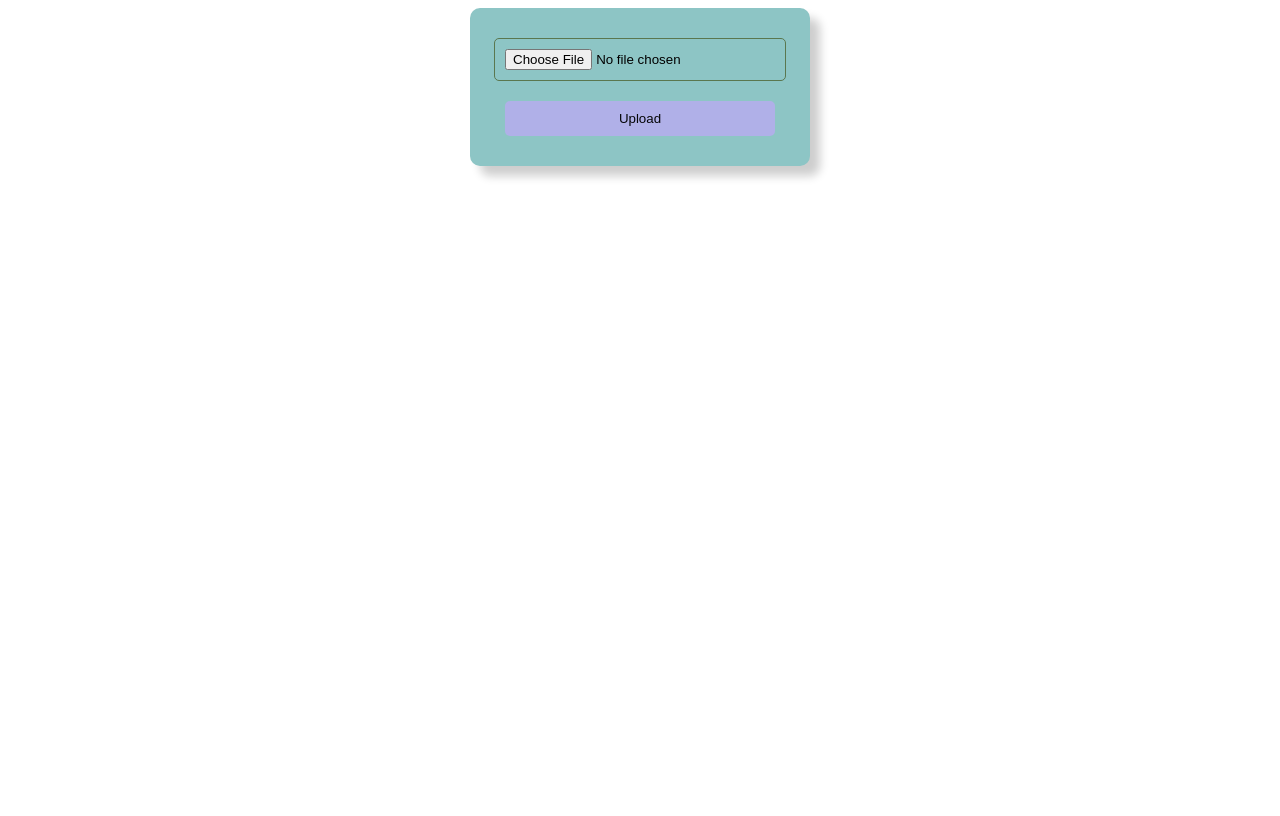
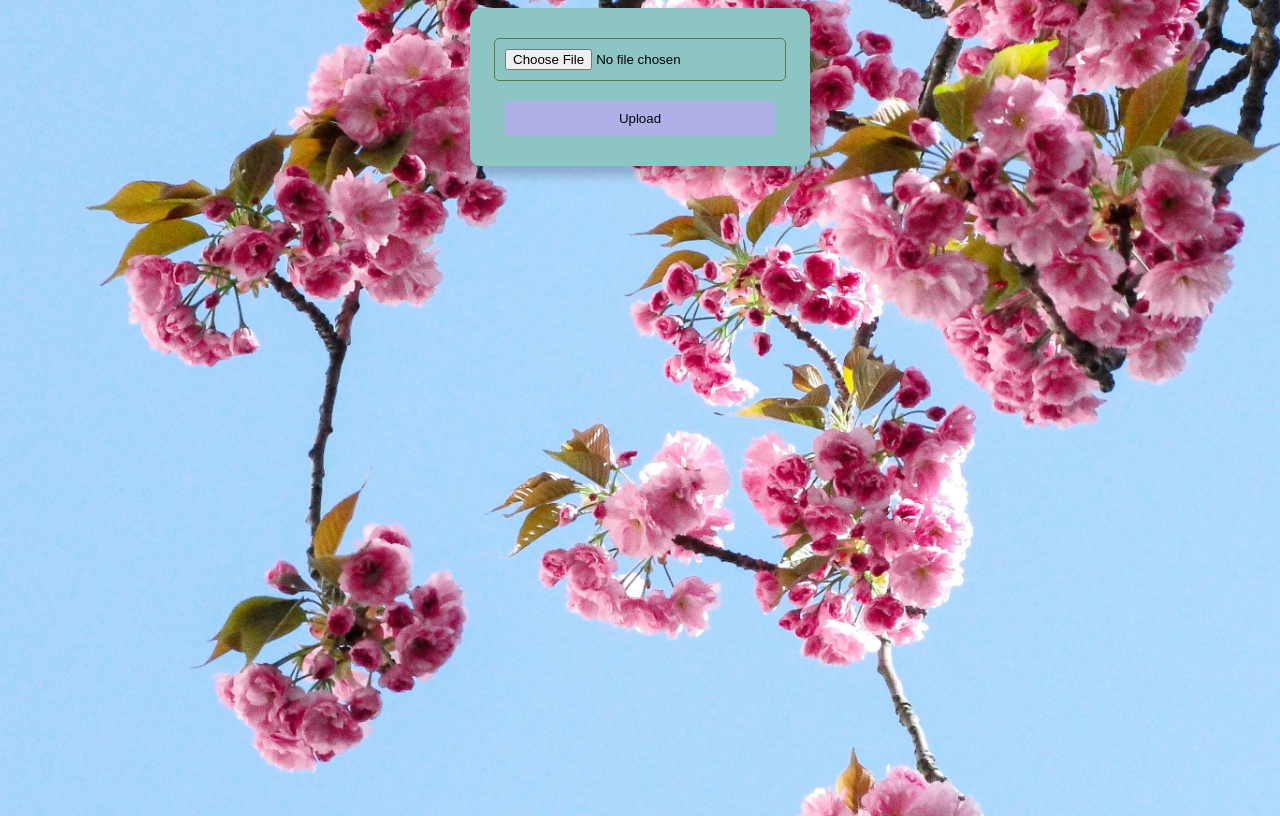
Before and after one commit to Richa-dev01/ImgAnalysis, a plain HTML site: page box for img.html in a window 1280 px wide. Drawn offline with Linux system fonts and the light colour scheme; files whose address does not match are found by name.

Commit message:
still not able to put the background image

```diff
--- a/box for img.html
+++ b/box for img.html
@@ -12,7 +12,7 @@
             align-items: flex-start;
             height: 100vh;
             margin: 10;
-            background: url("C:\Users\RICHA\Downloads\pexels-jmark-250591.jpg") no-repeat center center;
+            background: url("C:\Users\RICHA\OneDrive\Desktop\imaa\pexels-jmark-250591.jpg") no-repeat center center;
             background-size: cover;
         }
         .form-box {
```
Also changed, not shown: pexels-jmark-250591.jpg (added).
